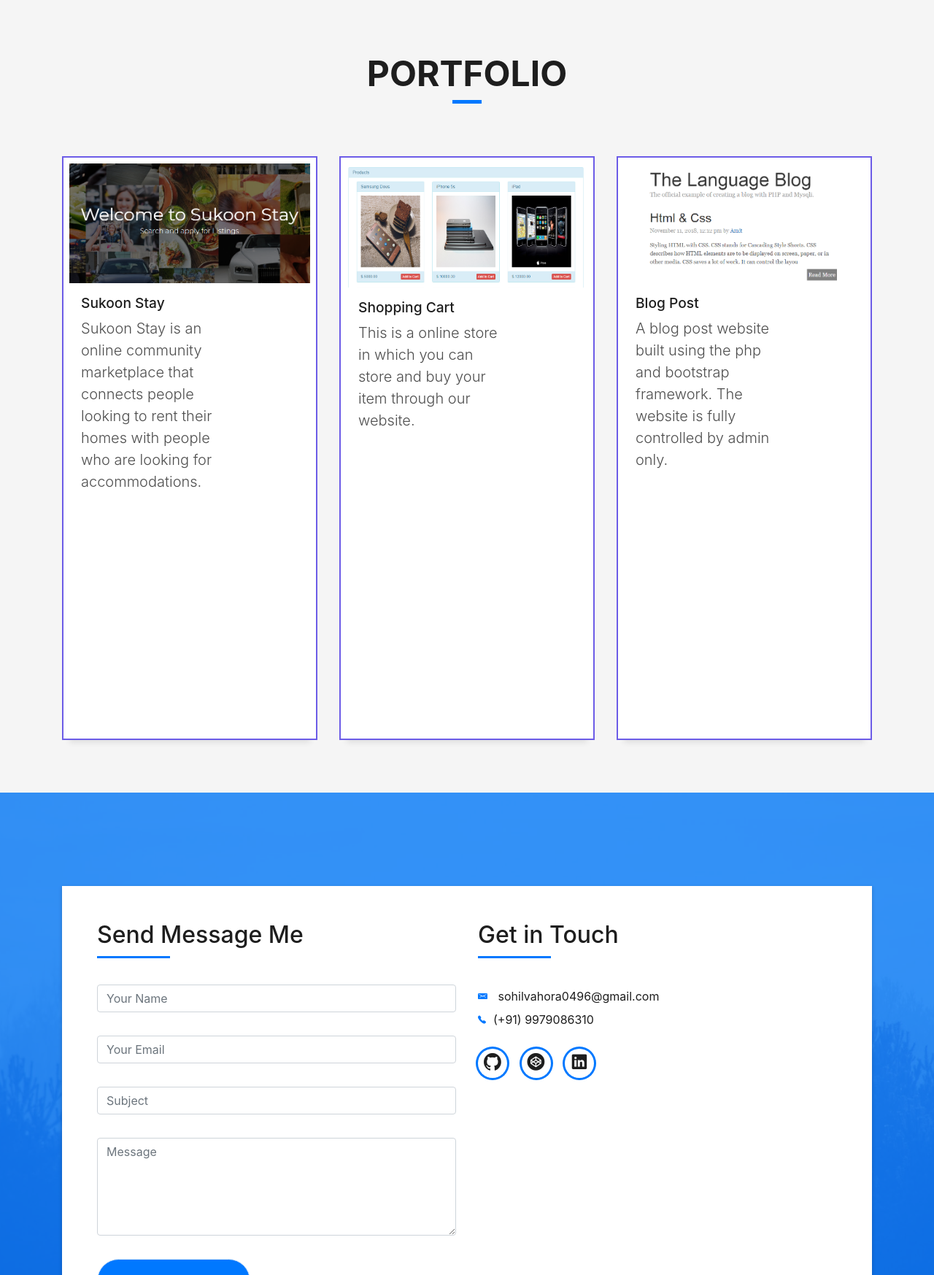
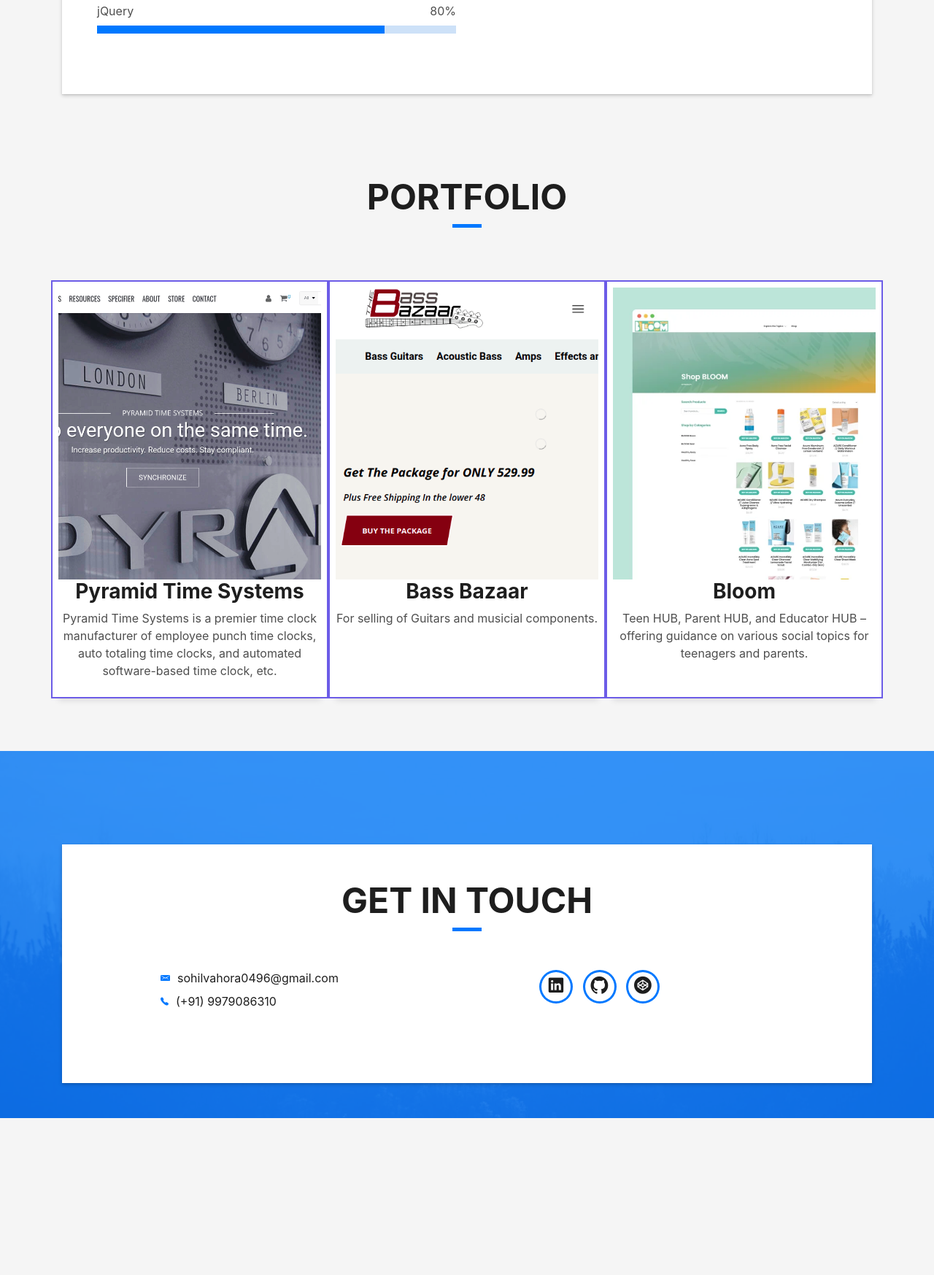
Before and after one commit to iamsohilvahora/portfolio_netlify, a plain HTML site: page index.html in a window 1280 px wide. Shown: the part 1681-3428 px from the top of the page at 73% size. After the commit the page ends 3213 px from the top, so only its background shows below. Drawn offline with Linux system fonts and the light colour scheme; files whose address does not match are found by name; a web font is replaced by a local one.

Commit message:
Added additional changes for full page

```diff
--- a/css/style.css
+++ b/css/style.css
@@ -202,7 +202,7 @@
 /*------/ Socials /------*/
 
 .socials {
-  padding: 1.5rem 0;
+  padding: 0.5rem 0;
 }
 
 .socials ul li {
@@ -776,8 +776,8 @@
   padding: 0.5rem;
 
   border: 2px solid #6c5ce7;
-  height: 100vh;
-
+/* height: 100vh; */
+  height: auto;
 }
 
 .work-box:hover img {
@@ -1270,3 +1270,7 @@
     bottom: 15px;
   }
 }
+
+.heading-center{
+  text-align: center;
+}
--- a/index.html
+++ b/index.html
@@ -6,30 +6,29 @@
   <meta content="width=device-width, initial-scale=1.0" name="viewport">
   <meta content="" name="keywords">
   <meta content="" name="description">
-
   <!-- Favicons -->
   <link href="img/favicon.jpg" rel="icon">
-
   <!-- Bootstrap CSS File -->
   <link href="lib/bootstrap/css/bootstrap.min.css" rel="stylesheet">
-
   <!-- Libraries CSS Files -->
   <link href="lib/font-awesome/css/font-awesome.min.css" rel="stylesheet">
   <link href="lib/animate/animate.min.css" rel="stylesheet">
   <link href="lib/ionicons/css/ionicons.min.css" rel="stylesheet">
   <link href="lib/owlcarousel/assets/owl.carousel.min.css" rel="stylesheet">
   <link href="lib/lightbox/css/lightbox.min.css" rel="stylesheet">
-
-
-
   <!-- Main Stylesheet File -->
   <link href="css/style.css" rel="stylesheet">
   <link href='https://fonts.googleapis.com/css?family=Sofia' rel='stylesheet'>
-
+  <style>
+    /* Custom CSS for image size */
+    .custom-image {
+      width: 100%; /* Set the desired width (equal to the column width) */
+      height: 400px; /* Set the desired height for all images */
+      object-fit: cover; /* Maintain aspect ratio and cover container */
+    }
+  </style>
 </head>
-
 <body id="page-top">
-
   <!--/ Nav Star /-->
   <nav class="navbar navbar-b navbar-trans navbar-expand-md fixed-top" id="mainNav">
     <div class="container">
@@ -51,7 +50,6 @@
           <li class="nav-item">
             <a class="nav-link js-scroll" href="#work">Work</a>
           </li>
-
           <li class="nav-item">
             <a class="nav-link js-scroll" href="#contact">Contact</a>
           </li>
@@ -60,8 +58,7 @@
     </div>
   </nav>
   <!--/ Nav End /-->
-
-  <!--/ Intro Skew Star /-->
+  <!--/ Intro /-->
   <div id="home" class="intro route bg-image" style="background-image: url(img/desk.jpg)">
     <div class="overlay-itro"></div>
     <div class="intro-content display-table">
@@ -70,13 +67,11 @@
           <!--<p class="display-6 color-d">Hello, world!</p>-->
           <h1 class="intro-title mb-4">I am Sohil Vahora</h1>
           <p class="intro-subtitle"><span class="text-slider-items">PHP Developer, WordPress Developer, Laravel Developer</span><strong class="text-slider"></strong></p>
-          <!-- <p class="pt-3"><a class="btn btn-primary btn js-scroll px-4" href="#about" role="button">Learn More</a></p> -->
         </div>
       </div>
     </div>
   </div>
-  <!--/ Intro Skew End /-->
-
+  <!--/ Intro End /-->
   <section id="about" class="about-mf sect-pt4 route">
     <div class="container">
       <div class="row">
@@ -85,12 +80,12 @@
             <div class="row">
               <div class="col-md-6">
                 <div class="row">
-                  <div class="col-sm-6 col-md-5">
+                  <div class="col-sm-12 col-md-12">
                     <div class="about-img">
-                      <img src="img/Sohil_Vahora.jpeg" class="img rounded b-shadow-a" width='200' height='200' alt="">
+                      <img src="img/Sohil-Vahora.png" class="img rounded b-shadow-a" width='200' height='200' alt="">
                     </div>
                   </div>
-                  <div class="col-sm-6 col-md-7">
+                  <div class="col-sm-12 col-md-12">
                     <div class="about-info">
                       <p><span class="title-s">Name: </span> <span>Sohil Vahora</span></p>
                       <p><span class="title-s">Profile: </span> <span>WordPress Developer</span></p>
@@ -101,55 +96,45 @@
                 </div>
                 <div class="skill-mf">
                   <p class="title-s">Skill</p>
-                  <span>HTML5</span> <span class="pull-right">50%</span>
-                  <div class="progress">
-                    <div class="progress-bar" role="progressbar" style="width: 80%;" aria-valuenow="80" aria-valuemin="0"
-                      aria-valuemax="100"></div>
-                  </div>
-                  <span>CSS3</span> <span class="pull-right">50%</span>
-                  <div class="progress">
-                    <div class="progress-bar" role="progressbar" style="width: 75%" aria-valuenow="75" aria-valuemin="0"
-                      aria-valuemax="100"></div>
-                  </div>
-				  <span>JavaScript</span> <span class="pull-right">60%</span>
+                  <span>PHP</span> <span class="pull-right">70%</span>
                   <div class="progress">
                     <div class="progress-bar" role="progressbar" style="width: 70%;" aria-valuenow="70" aria-valuemin="0"
                       aria-valuemax="100"></div>
                   </div>
-				  <span>PHP</span> <span class="pull-right">80%</span>
+                  <span>MySQLI</span> <span class="pull-right">60%</span>
+                  <div class="progress">
+                    <div class="progress-bar" role="progressbar" style="width: 60%" aria-valuenow="60" aria-valuemin="0"
+                      aria-valuemax="100"></div>
+                  </div><span>WordPress</span> <span class="pull-right">85%</span>
                   <div class="progress">
                     <div class="progress-bar" role="progressbar" style="width: 85%;" aria-valuenow="85" aria-valuemin="0"
                       aria-valuemax="100"></div>
+                  </div><span>Laravel</span> <span class="pull-right">50%</span>
+                  <div class="progress">
+                    <div class="progress-bar" role="progressbar" style="width: 50%;" aria-valuenow="50" aria-valuemin="0"
+                      aria-valuemax="100"></div>
                   </div>
-                  <span>MySQLI</span> <span class="pull-right">70%</span>
+                  <span>AJAX</span> <span class="pull-right">70%</span>
+                  <div class="progress">
+                    <div class="progress-bar" role="progressbar" style="width: 70%" aria-valuenow="70" aria-valuemin="0"
+                      aria-valuemax="100"></div>
+                  </div>
+                  <span>jQuery</span> <span class="pull-right">80%</span>
                   <div class="progress">
                     <div class="progress-bar" role="progressbar" style="width: 80%" aria-valuenow="80" aria-valuemin="0"
-                      aria-valuemax="100"></div>
-                  </div>
-                  <span>Wordpress</span> <span class="pull-right">85%</span>
-                  <div class="progress">
-                    <div class="progress-bar" role="progressbar" style="width: 70%" aria-valuenow="70" aria-valuemin="0"
                       aria-valuemax="100"></div>
                   </div>
                 </div>
               </div>
               <div class="col-md-6">
                 <div class="about-me pt-4 pt-md-0">
-                  <div class="title-box-2">
-                    <h5 class="title-left">
-                      About me
-                    </h5>
+                  <div class="title-box-2 text-center">
+                    <h5 class="title-a">About me</h5>
+                    <div class="line-mf"></div>
                   </div>
-                  <p class="lead">Hi! I’m a WordPress developer with 3+ years of experience and discovered WordPress’s user-friendly interface and quickly became an enthusiast, setting up websites and experimenting with themes, plugins and WooCommerce customization.Today, I stand as an accomplished WordPress developer, continuously expanding my knowledge, staying updated with industry trends, and looking ahead to new challenges and opportunities in the ever-evolving WordPress ecosystem.</p>
-
-				  <p class="lead">
-						I'm open minded to new technologies, but fullstack web development and distributed systems are the two things that have grabbed my attention recently.
-                  </p>
-
-				  <p class="lead">
-						So, I want to learn more and utilize my skills in the field of Information Technology and to help, solve real world challenges.
-				  </p>
-
+                  <p class="lead">Hi! I'm a WordPress developer with 4+ years of experience and discovered WordPress's user-friendly interface and quickly became an enthusiast, setting up websites and experimenting with themes, plugins and WooCommerce customization.Today, I stand as an accomplished WordPress developer, continuously expanding my knowledge, staying updated with industry trends, and looking ahead to new challenges and opportunities in the ever-evolving WordPress ecosystem.</p>
+				          <p class="lead">I'm open minded to new technologies, but fullstack web development and distributed systems are the two things that have grabbed my attention recently.</p>
+				          <p class="lead">So, I want to learn more and utilize my skills in the field of Information Technology and to help, solve real world challenges.</p>
                 </div>
               </div>
             </div>
@@ -158,84 +143,45 @@
       </div>
     </div>
   </section>
-
   <!--/ Section Portfolio Star /-->
   <section id="work" class="portfolio-mf sect-pt4 route">
     <div class="container">
       <div class="row">
         <div class="col-sm-12">
           <div class="title-box text-center">
-            <h3 class="title-a">
-              Portfolio
-            </h3>
-
+            <h3 class="title-a">Portfolio</h3>
             <div class="line-mf"></div>
           </div>
         </div>
       </div>
       <div class="row">
-        <div class="col-md-4">
-          <div class="work-box">
-            <a href="img/sukoon_stay.png" data-lightbox="gallery-mf">
-              <div class="work-img">
-                <img src="img/sukoon_stay.png" alt="sukoon_stay" class="img-fluid">
-              </div>
-              <div class="work-content">
-                <div class="row">
-                  <div class="col-sm-8">
-                    <h1 class="w-title">Sukoon Stay</h1>
-                    <div class="w-more">
-
-					  <p class='lead'>Sukoon Stay is an online community marketplace that connects people looking to rent their homes with people who are looking for accommodations.</p>
-					  <br />
+            <div class="col-md-4 work-box">
+                <div class="text-center">
+                    <div class="work-img">
+                        <img src="img/pyramid.png" alt="Pyramid time systems" class="img-fluid custom-image">
                     </div>
-                  </div>
-
+                    <h3><a href="https://www.pyramidtimesystems.com/" target="_blank"><strong>Pyramid Time Systems</strong></a></h3>
+                    <p>Pyramid Time Systems is a premier time clock manufacturer of employee punch time clocks, auto totaling time clocks, and automated software-based time clock, etc.</p>
                 </div>
-              </div>
-            </a>
-          </div>
-        </div>
-        <div class="col-md-4">
-          <div class="work-box">
-            <a href="img/cart.png" data-lightbox="gallery-mf">
-              <div class="work-img">
-                <img src="img/cart.png" alt="shopping cart" class="img-fluid">
-              </div>
-              <div class="work-content">
-                <div class="row">
-                  <div class="col-sm-8">
-                    <h1 class="w-title">Shopping Cart</h1>
-                    <div class="w-more">
-                      <p class='lead'>This is a online store in which you can store and buy your item through our website.</p>
+            </div>
+            <div class="col-md-4 work-box">
+                <div class="text-center">
+                    <div class="work-img">
+                      <img src="img/bass_bazaar.png" alt="hebassbazaar" class="img-fluid custom-image">
                     </div>
-                  </div>
-
+                    <h3><a href="https://thebassbazaar.com/" target="_blank"><strong>Bass Bazaar</strong></a></h3>
+                    <p>For selling of Guitars and musicial components.</p>
                 </div>
-              </div>
-            </a>
-          </div>
-        </div>
-        <div class="col-md-4">
-          <div class="work-box">
-            <a href="img/blog_post.png" data-lightbox="gallery-mf">
-              <div class="work-img">
-                <img src="img/blog_post.png" alt="blog post" class="img-fluid">
-              </div>
-              <div class="work-content">
-                <div class="row">
-                  <div class="col-sm-8">
-                    <h1 class="w-title">Blog Post </h1>
-                    <div class="w-more">
-                      <p class='lead'>A blog post website built using the php and bootstrap framework. The website is fully controlled by admin only.
-					  </p>
+            </div>
+            <div class="col-md-4 work-box">
+                <div class="text-center">
+                    <div class="work-img">
+                      <img src="img/Bloomforall.webp" alt="Image 3" class="img-fluid custom-image">
                     </div>
-                  </div>
-
+                    <h3><a href="https://bloomforall.com/" target="_blank"><strong>Bloom</strong></a></h3>
+                    <p>Teen HUB, Parent HUB, and Educator HUB – offering guidance on various social topics for teenagers and parents.</p>
                 </div>
-              </div>
-            </a>
-          </div>
+            </div>
         </div>
 
 
@@ -252,71 +198,23 @@
         <div class="col-sm-12">
           <div class="contact-mf">
             <div id="contact" class="box-shadow-full">
-              <div class="row">
-                <div class="col-md-6">
-                  <div class="title-box-2">
-                    <h5 class="title-left">
-                      Send Message Me
-                    </h5>
-                  </div>
-                  <div>
-                      <form action="" method="post" role="form" class="contactForm">
-                      <div id="sendmessage">Your message has been sent. Thank you!</div>
-                      <div id="errormessage"></div>
-                      <div class="row">
-                        <div class="col-md-12 mb-3">
-                          <div class="form-group">
-                            <input type="text" name="name" class="form-control" id="name" placeholder="Your Name" data-rule="minlen:4" data-msg="Please enter at least 4 chars" />
-                            <div class="validation"></div>
-                          </div>
-                        </div>
-                        <div class="col-md-12 mb-3">
-                          <div class="form-group">
-                            <input type="email" class="form-control" name="email" id="email" placeholder="Your Email" data-rule="email" data-msg="Please enter a valid email" />
-                            <div class="validation"></div>
-                          </div>
-                        </div>
-                        <div class="col-md-12 mb-3">
-                            <div class="form-group">
-                              <input type="text" class="form-control" name="subject" id="subject" placeholder="Subject" data-rule="minlen:4" data-msg="Please enter at least 8 chars of subject" />
-                              <div class="validation"></div>
-                            </div>
-                        </div>
-                        <div class="col-md-12 mb-3">
-                          <div class="form-group">
-                            <textarea class="form-control" name="message" rows="5" data-rule="required" data-msg="Please write something for us" placeholder="Message"></textarea>
-                            <div class="validation"></div>
-                          </div>
-                        </div>
-                        <div class="col-md-12">
-                          <button type="submit" class="button button-a button-big button-rouded">Send Message</button>
-                        </div>
-                      </div>
-                    </form>
+              <h3 class="text-center title-a">Get in Touch</h3>
+              <div class="line-mf"></div>
+              <div class="row my-5">
+                <div class="col-md-5 offset-md-1">
+                  <div class="more-info">
+                    <ul class="list-ico">
+                      <li><span class="ion-email"></span><a href="mailto:sohilvahora0496@gmail.com">sohilvahora0496@gmail.com</a></li>
+                      <li><span class="ion-ios-telephone"></span><a href="tel:+919979086310">(+91) 9979086310</a></li>
+                    </ul>
                   </div>
                 </div>
-                <div class="col-md-6">
-                  <div class="title-box-2 pt-4 pt-md-0">
-                    <h5 class="title-left">
-                      Get in Touch
-                    </h5>
-                  </div>
-                  <div class="more-info">
-
-                    <ul class="list-ico">
-                      <li><span class="ion-email"></span>
-                        <a href='mailto:sohilvahora0496@gmail.com'>sohilvahora0496@gmail.com</a></li>
-                      <li><span class="ion-ios-telephone"></span><a href="tel:+919979086310">(+91) 9979086310</a></li>
-
-
-                    </ul>
-                  </div>
+                <div class="col-md-5 offset-md-1">
                   <div class="socials">
                     <ul>
-                      <li><a href="http://github.com/iamsohilvahora"><span class="ico-circle"><i class="ion-social-github"></i></span></a></li>
-                      <li><a href="http://codepen.com/iamsohilvahora"><span class="ico-circle"><i class="ion-social-codepen"></i></span></a></li>
-                      <li><a href="http://linkedin.com/in/sohilvahora96"><span class="ico-circle"><i class="ion-social-linkedin"></i></span></a></li>
-
+                      <li><a href="https://linkedin.com/in/sohilvahora96" target="_blank"><span class="ico-circle"><i class="ion-social-linkedin"></i></span></a></li>
+                      <li><a href="https://github.com/iamsohilvahora" target="_blank"><span class="ico-circle"><i class="ion-social-github"></i></span></a></li>
+                      <li><a href="https://codepen.com/iamsohilvahora" target="_blank"><span class="ico-circle"><i class="ion-social-codepen"></i></span></a></li>
                     </ul>
                   </div>
                 </div>
@@ -326,13 +224,10 @@
         </div>
       </div>
     </div>
-
   </section>
   <!--/ Section Contact-footer End /-->
-
   <a href="#" class="back-to-top"><i class="fa fa-chevron-up"></i></a>
   <div id="preloader"></div>
-
   <!-- JavaScript Libraries -->
   <script src="lib/jquery/jquery.min.js"></script>
   <script src="lib/jquery/jquery-migrate.min.js"></script>
@@ -346,9 +241,7 @@
   <script src="lib/typed/typed.min.js"></script>
   <!-- Contact Form JavaScript File -->
   <script src="contactform/contactform.js"></script>
-
   <!-- Template Main Javascript File -->
   <script src="js/main.js"></script>
-
 </body>
 </html>
```
Also changed, not shown: img/Blog_post.png (deleted), img/Bloomforall.webp (added), img/Sohil-Vahora.png (added), img/Sohil_Vahora.jpeg (deleted), img/bass_bazaar.png (added), img/cart.png (deleted), img/pyramid.png (added), img/sohilvahora.png (deleted), img/sukoon_stay.png (deleted).
